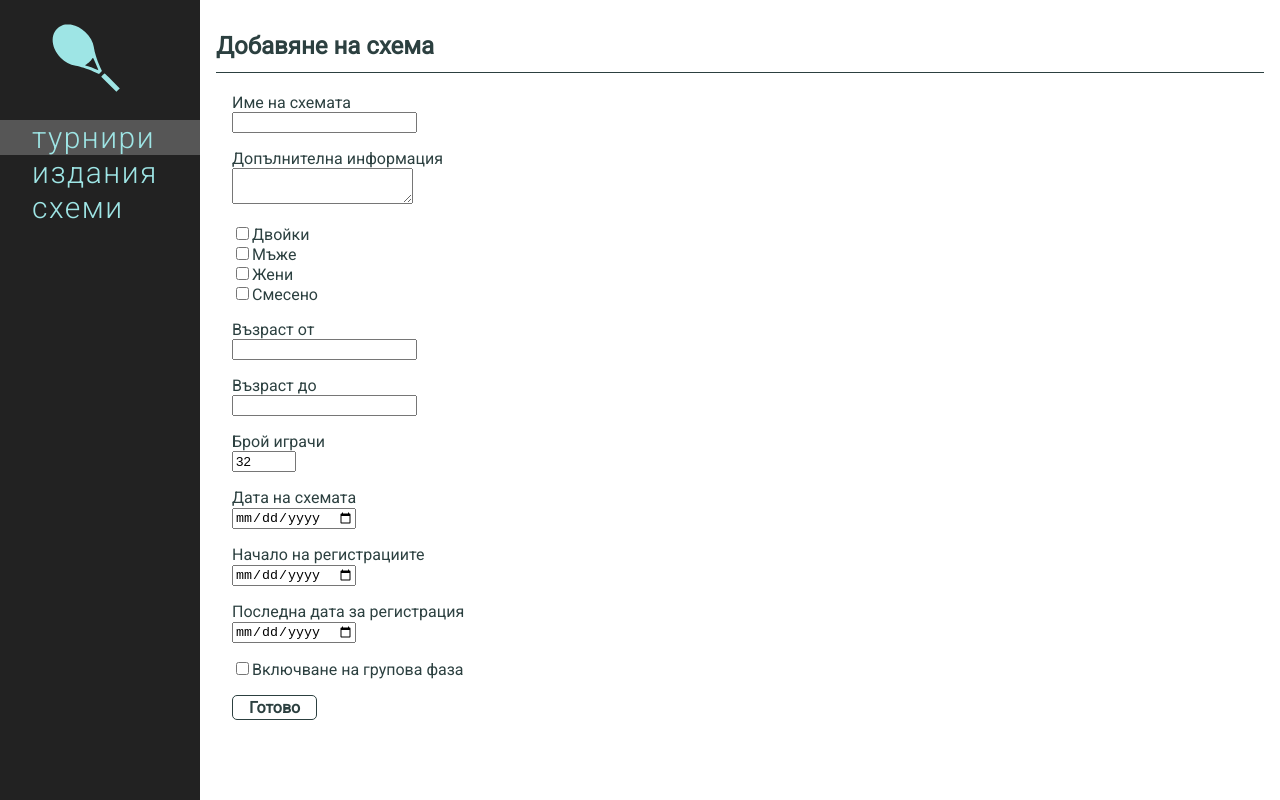
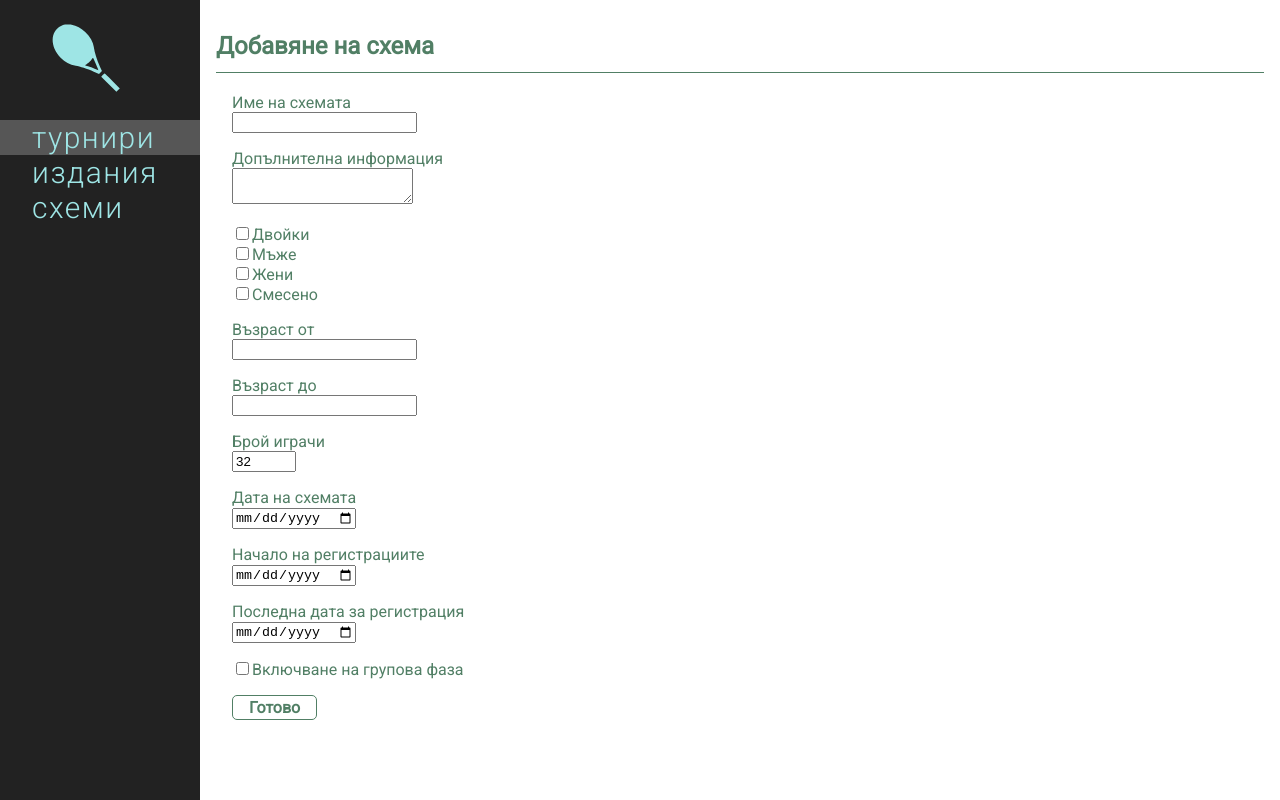
Before and after one commit to BojoDimov/tennis-portal, a React (Create React App) app: page /schemes in a window 1280 px wide. Built offline with nearby package versions, Linux system fonts and the light colour scheme.

Commit message:
changed some styles to be 'brighter'

```diff
--- a/src/app/App.css
+++ b/src/app/App.css
@@ -16,13 +16,13 @@
 
 .input{
   display: block;
-  color: #2C4040;
+  color: #517F65;
 }
 
 .input .button {
   cursor: pointer;
   font-weight: 900;
-  border: 1px solid #2C4040;
+  border: 1px solid #517F65;
   padding: .1em 1em;
   border-radius: 5px;
   display: inline-block;
@@ -33,7 +33,7 @@
 }
 
 .section{
-  color: #2C4040;
+  color: #517F65;
   padding: .5em 0;
-  border-bottom: 1px solid #2C4040;
+  border-bottom: 1px solid #517F65;
 }
```
